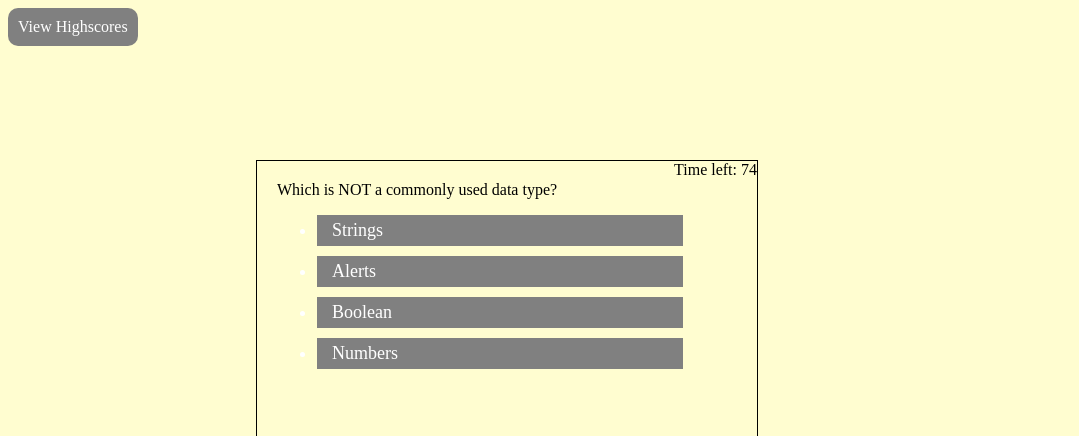
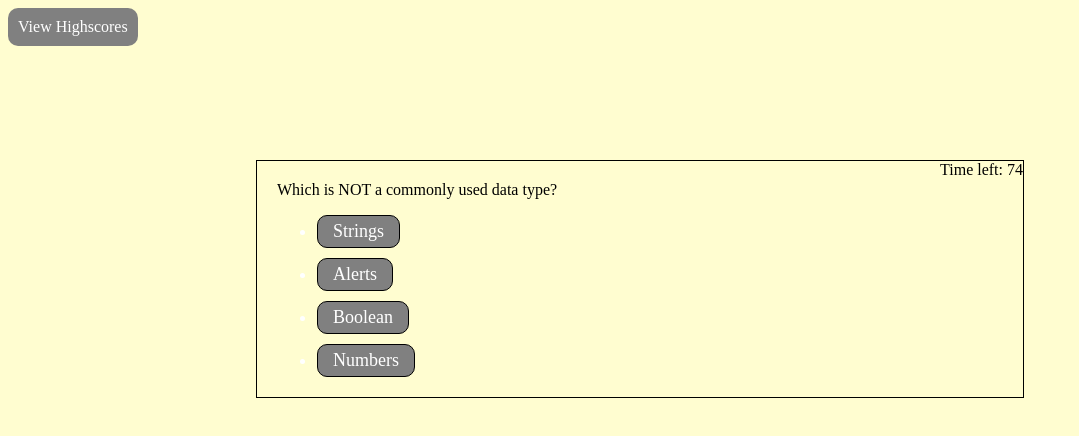
Before and after one commit to TheHebi/code-quiz, a plain HTML site: page index.html in a window 1280 px wide. Both pictures are taken after a click on the button "Start Quiz". Shown: the top 436 px of the page, without its empty margins (0-1079 px from the left). Drawn offline with Linux system fonts and the light colour scheme.

Commit message:
changed css on answer choices, the box is now as long as the content and the cursor changes to pointer on hover

```diff
--- a/assets/css/style.css
+++ b/assets/css/style.css
@@ -9,8 +9,8 @@ body {
   position: absolute;
   display: block;
   top: 20%;
-  width: 500px;
-  height: 500px;
+  width: auto;
+  height: auto;
   border: 1px solid black;
   right: 20%;
   left: 20%;
@@ -99,6 +99,10 @@ li {
   width: 80%;
   font-size: 18px;
   color: white;
+  border: 1px solid black;
+  border-radius: 10px;
+  width: fit-content;
+  cursor: pointer;
 }
 
 #createDiv {
--- a/assets/javascript/script.js
+++ b/assets/javascript/script.js
@@ -83,7 +83,7 @@ function compare(event){
     if(element.matches("li")){
         // creating div for response to answer
         var createDiv = document.createElement("div");
-        createDiv.setAttribute("id", "createDove")
+        createDiv.setAttribute("id", "createDiv")
         // if correct
         if(element.textContent == questions[questionIndex].answer){
             score++;
```
